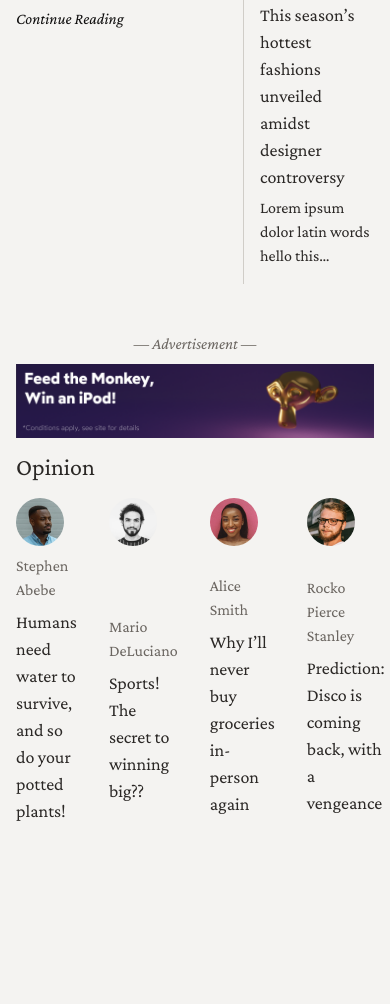
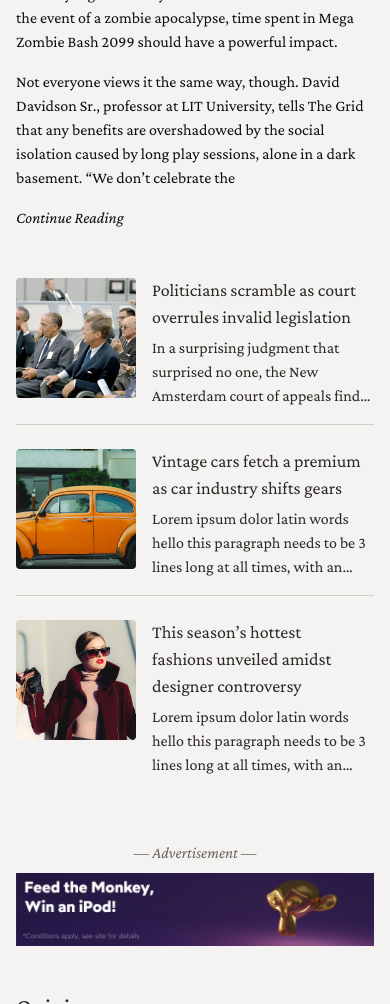
Before and after one commit to str320/new-grid-times, a plain HTML site: page index.html in a window 390 px wide. Shown: the part 996-2000 px from the top of the page. Before the commit the page ends 1854 px from the top, so only its background shows below. Drawn offline with Linux system fonts and the light colour scheme.

Commit message:
main grid tablet mobile

```diff
--- a/common.blocks/main/main-add/media/_media-main-add..css
+++ b/common.blocks/main/main-add/media/_media-main-add..css
@@ -1,7 +1,13 @@
 @media (max-width: 68.75rem) {
     .main-add {
         grid-column: 1 / -1;
-        grid-row: 3 / 4;
+        grid-row: 2;
         border-top: none;
     }
 }
+
+@media (max-width: 34.375rem) {
+    .main-add {
+        grid-row: 3;
+    }
+}
--- a/common.blocks/main/main-center/_main-center__items.css
+++ b/common.blocks/main/main-center/_main-center__items.css
@@ -13,12 +13,11 @@
     display: grid;
     grid-template-columns: 120px 1fr;
     gap: 16px;
+}
+
+.main-center__item:not(:last-of-type) {
     padding-bottom: 16px;
     border-bottom: 1px solid var(--clr-gray-300);
-}
-
-.main-center__item:nth-of-type(3n) {
-    border-bottom: none;
 }
 
 .main-center__img {
--- a/common.blocks/main/main-center/media/_media-main-center.css
+++ b/common.blocks/main/main-center/media/_media-main-center.css
@@ -1,13 +1,19 @@
 @media (max-width: 68.75rem) {
     .main-center {
         grid-column: 2 / -1;
-        grid-row: 1 / 2;
     }
     .main-center__item {
         grid-template-columns: 1fr;
     }
-    .main-center__img {
-    width: 100%;
-    height: auto;
+}
+
+@media (max-width: 34.375rem) {
+    .main-center {
+        grid-column: 1 / -1;
+        grid-row: 2;
+        gap: 48px 0;
+    }
+    .main-center__item {
+    grid-template-columns: 120px 1fr;
     }
 }
--- a/common.blocks/main/main-left/_main-left.css
+++ b/common.blocks/main/main-left/_main-left.css
@@ -4,12 +4,10 @@
     grid-row: 1 / 2;
     padding-right: 16px;
     border-right: 1px solid var(--clr-gray-300);
-    /* width: min-content; */
 }
 .main-left__image {
     border-radius: 4px;
     margin-bottom: 16px;
-    /* max-width: fit-content; */
 }
 
 .main-left__img {
--- a/common.blocks/main/main-left/media/_media-main-left.css
+++ b/common.blocks/main/main-left/media/_media-main-left.css
@@ -1,9 +1,15 @@
 @media (max-width: 68.75rem) {
     .main-left {
     grid-column: 1 / 2;
-    grid-row: 1 / 2;
     }
     .main-left__text-elipsis {
         -webkit-line-clamp: 16;
     }
 }
+
+@media (max-width: 34.375rem) {
+    .main-left {
+        padding-right: 0;
+        border-right: none;
+    }
+}
--- a/common.blocks/main/main-right/_main-right__items.css
+++ b/common.blocks/main/main-right/_main-right__items.css
@@ -18,12 +18,11 @@
     grid-template-columns: 1fr auto;
     gap: 24px;
     align-items: center;
+}
+
+.main-right__item:not(:last-of-type) {
     padding-bottom: 16px;
     border-bottom: 1px solid var(--clr-gray-300);
-}
-
-.main-right__item:nth-of-type(4n) {
-    border-bottom: none;
 }
 
 .main-right__item-image {
--- a/common.blocks/main/main-right/media/_media-main-right.css
+++ b/common.blocks/main/main-right/media/_media-main-right.css
@@ -1,9 +1,9 @@
 @media (max-width: 68.75rem) {
     .main-right {
         grid-column: 1 / -1;
-        grid-row: 4 / 5;
-        padding-left: 0;
-        border-left: none;
+        grid-row: 3;
+        padding-left: revert;
+        border-left: revert;
     }
     .main-right__items {
         grid-template-columns: repeat(4, 1fr);
@@ -12,10 +12,37 @@
     .main-right__item {
         grid-template-columns: 1fr;
         gap: 8px;
-        border-bottom: none;
+        align-items: revert;
+    }
+    .main-right__item:not(:last-of-type) {
+        padding-bottom: revert;
+        border-bottom: revert;
     }
     .main-right__item-image {
         order: revert;
         align-self: start;
     }
 }
+
+@media (max-width: 34.375rem) {
+    .main-right {
+        grid-row: 4;
+    }
+    .main-right__items {
+        grid-template-columns: 1fr;
+        gap: 16px;
+    }
+    .main-right__item {
+        grid-template-columns: 1fr auto;
+        gap: 24px;
+        align-items: center;
+    }
+    .main-right__item:not(:last-of-type) {
+        padding-bottom: 16px;
+        border-bottom: 1px solid var(--clr-gray-300);
+    }
+    .main-right__item-image {
+        order: 1;
+        align-self: start;
+    }
+}
--- a/common.blocks/main/main__board/media/_media-main__board.css
+++ b/common.blocks/main/main__board/media/_media-main__board.css
@@ -1,5 +1,13 @@
 @media (max-width: 68.75rem) {
     .main__board {
         grid-template-columns: 2fr 1fr;
+        gap: 48px 16px;
     }
 }
+
+@media (max-width: 34.375rem) {
+    .main__board {
+        grid-template-columns: 1fr;
+        gap: 48px 0;
+    }
+}
--- a/index.html
+++ b/index.html
@@ -68,7 +68,7 @@
                     <!-- Item 1 -->
                     <article class="main-left">
                         <picture class="main-left__image">
-                            <img src="./public/images/gamepad@2x.jpg"
+                            <img src="./public/images/gamepad.jpg"
          srcset="./public/images/gamepad.jpg, ./public/images/gamepad@2x.jpg"
          alt="Gamepad" class="main-left__img">
                         </picture>
--- a/src/_base.css
+++ b/src/_base.css
@@ -16,7 +16,7 @@ body {
 
 img, video, picture, canvas, svg {
     display: block;
-    max-width: 100%;
+    width: 100%;
 }
 
 input, button, textarea, select {
--- a/src/index.css
+++ b/src/index.css
@@ -40,5 +40,8 @@
 /* Media Main Right */
 @import url("../common.blocks/main/main-right/media/_media-main-right.css");
 
+/* Media Main Left */
+@import url("../common.blocks/main/main-left/media/_media-main-left.css");
+
 /* Media Main Add */
 @import url("../common.blocks/main/main-add/media/_media-main-add..css");
```
